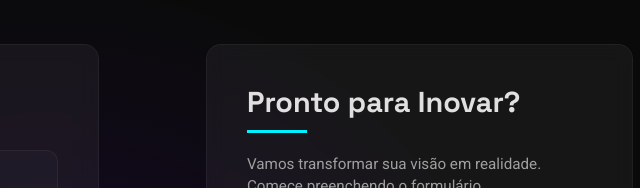
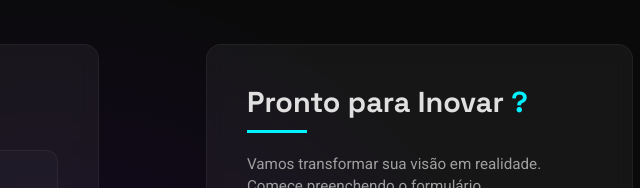
Before and after one commit to RafaelFassa/Portifolio, a plain HTML site: page index.html in a window 1280 px wide. Shown: the part 3600-3788 px from the top of the page, 594-1234 px from the left. Drawn offline with nearby package versions, Linux system fonts and the light colour scheme; a web font is replaced by a local one.

Commit message:
alteraçao no color

```diff
--- a/css/style.css
+++ b/css/style.css
@@ -447,6 +447,10 @@ h1, h2, h3, .navbar-brand {
     background: var(--accent);
     margin-bottom: 20px;
     }
+
+    span{
+        color: var(--accent);
+    }
 }
 
 .form-contato p {
--- a/index.html
+++ b/index.html
@@ -262,7 +262,7 @@
                     </div>
                     <div class="col-12 col-sm-4 col-md-4 text-center meios-contato">
                         <form class="form-contato">
-                            <h4 class="title-contatos">Pronto para Inovar?</h4>
+                            <h4 class="title-contatos">Pronto para Inovar <span>?</span></h4>
                             <div class="linha"></div>
                             <p>Vamos transformar sua visão em realidade. Comece preenchendo o formulário.</p>
                             <div class="row">
```
